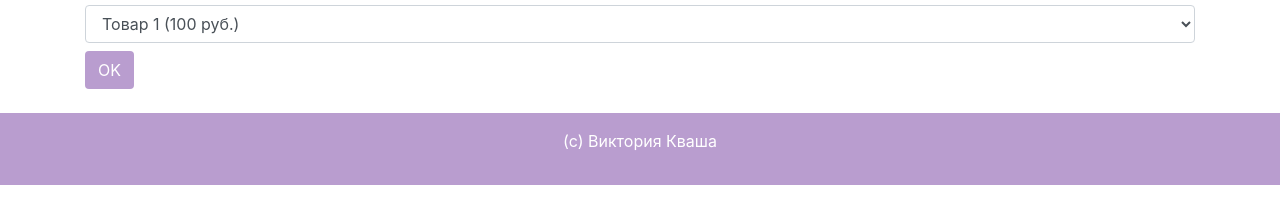
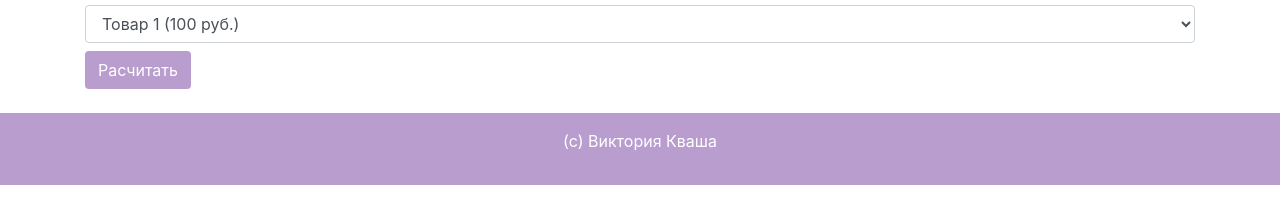
Before and after one commit to victoriia06/web5, a plain HTML site: page index.html in a window 1280 px wide. Shown: the part 145-368 px from the top of the page. Drawn offline with nearby package versions, Linux system fonts and the light colour scheme.

Commit message:
index.html

```diff
--- a/index.html
+++ b/index.html
@@ -24,7 +24,7 @@
                     <option value="400">Товар 4 (400 руб.)</option>
                     <option value="500">Товар 5 (500 руб.)</option>
                 </select>
-                <button id="button1" type="submit" onclick="return calculateTotal();" class="btn" style="background-color: #b99dcf; color: white;">OK</button>
+                <button id="button1" type="submit" onclick="return calculateTotal();" class="btn" style="background-color: #b99dcf; color: white;">Расчитать</button>
             </form>
             <div id="result"></div>
         </div>
```
